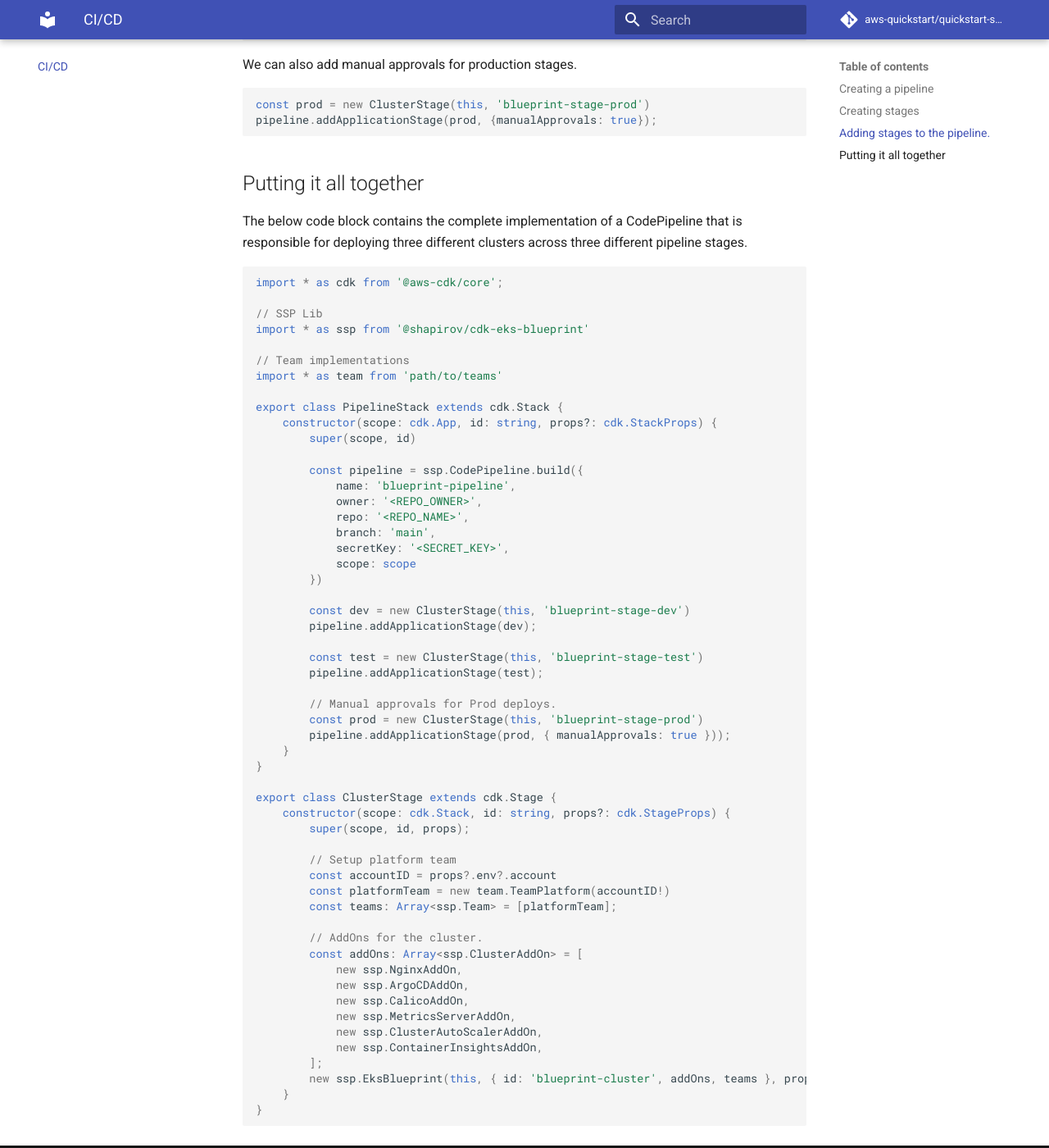
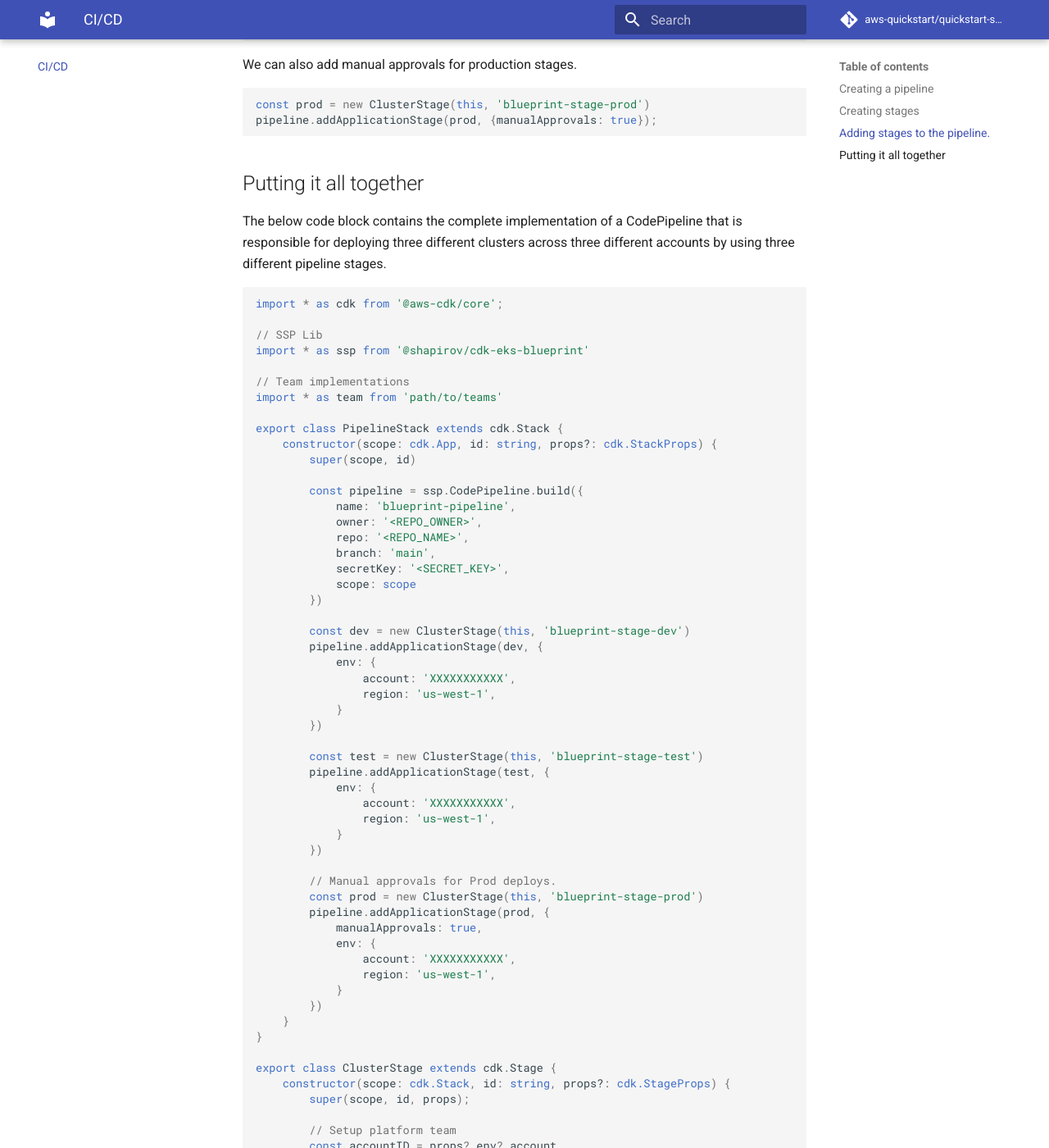
Before and after one commit to aws-quickstart/cdk-eks-blueprints, an MkDocs documentation site: the page built from docs/ci-cd.md, in a window 1280 px wide and 1400 px high, scrolled down 1830 px. Shown: the whole window at 82% size. Built offline with MkDocs 1.6.1 and Material for MkDocs 9.7.7, drawn with Linux system fonts in a browser that asks for light colours; comment, search, counter and statistics services are not loaded; some of the changed text lies outside the part shown.

Commit message:
Adding multi-account docs

````diff
--- a/docs/ci-cd.md
+++ b/docs/ci-cd.md
@@ -83,7 +83,7 @@
 
 ## Putting it all together
 
-The below code block contains the complete implementation of a CodePipeline that is responsible for deploying three different clusters across three different pipeline stages.
+The below code block contains the complete implementation of a CodePipeline that is responsible for deploying three different clusters across three different accounts by using three different pipeline stages.
 
 ```typescript
 import * as cdk from '@aws-cdk/core';
@@ -108,14 +108,30 @@
         })
 
         const dev = new ClusterStage(this, 'blueprint-stage-dev')
-        pipeline.addApplicationStage(dev);
+        pipeline.addApplicationStage(dev, {
+            env: {
+                account: 'XXXXXXXXXXX',
+                region: 'us-west-1',
+            }
+        })
 
         const test = new ClusterStage(this, 'blueprint-stage-test')
-        pipeline.addApplicationStage(test);
+        pipeline.addApplicationStage(test, {
+            env: {
+                account: 'XXXXXXXXXXX',
+                region: 'us-west-1',
+            }
+        })
 
         // Manual approvals for Prod deploys.
         const prod = new ClusterStage(this, 'blueprint-stage-prod')
-        pipeline.addApplicationStage(prod, { manualApprovals: true }));
+        pipeline.addApplicationStage(prod, {
+            manualApprovals: true,
+            env: {
+                account: 'XXXXXXXXXXX',
+                region: 'us-west-1',
+            }
+        })
     }
 }
 
--- a/package.json
+++ b/package.json
@@ -1,6 +1,6 @@
 {
     "name": "@shapirov/cdk-eks-blueprint",
-    "version": "0.10.0",
+    "version": "0.10.1",
     "main": "dist/index.js",
     "types": "dist/index.d.ts",
     "scripts": {
````
Also changed, not shown: other parts of docs/ci-cd.md (+1 -1 lines).
